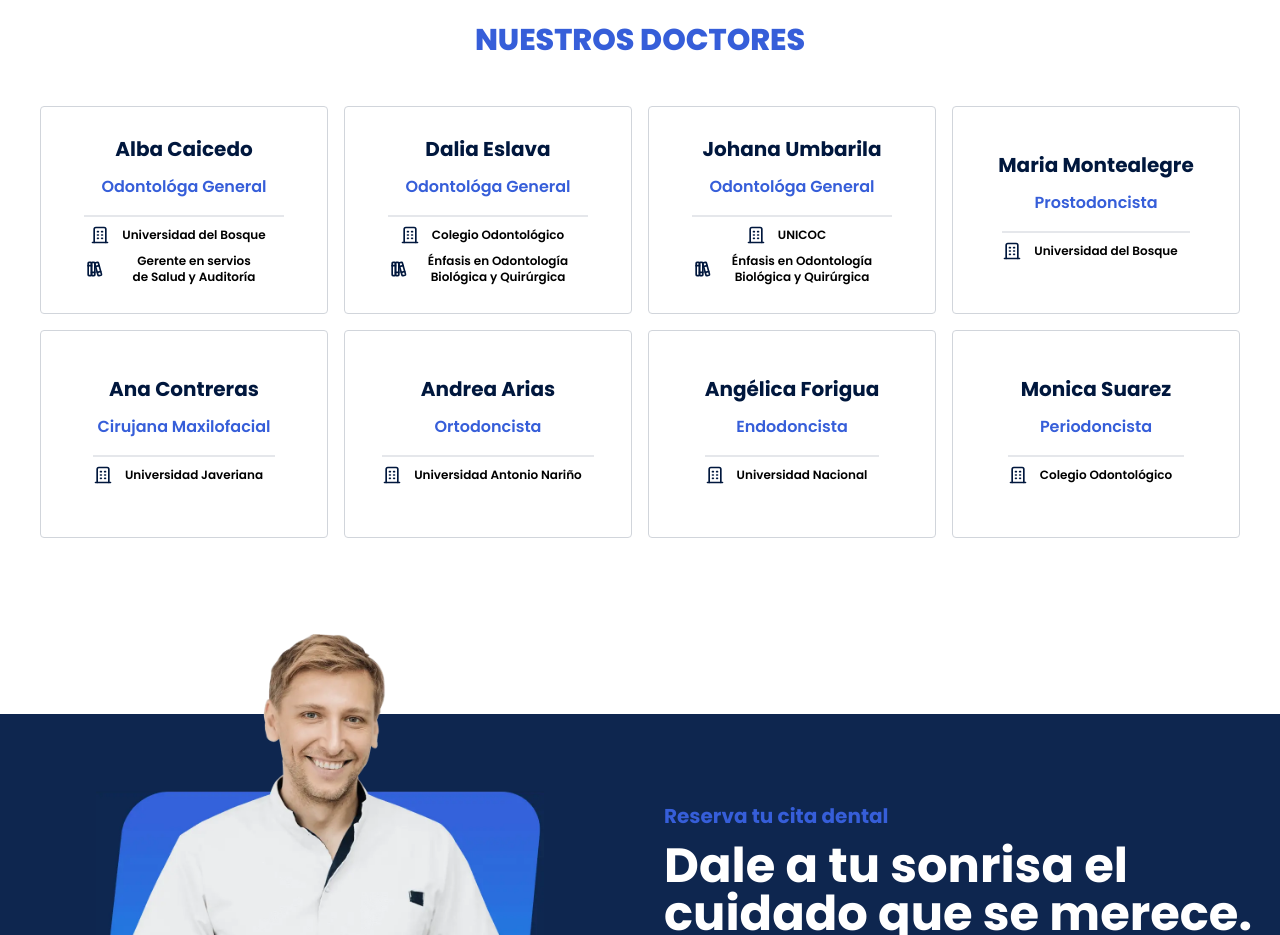
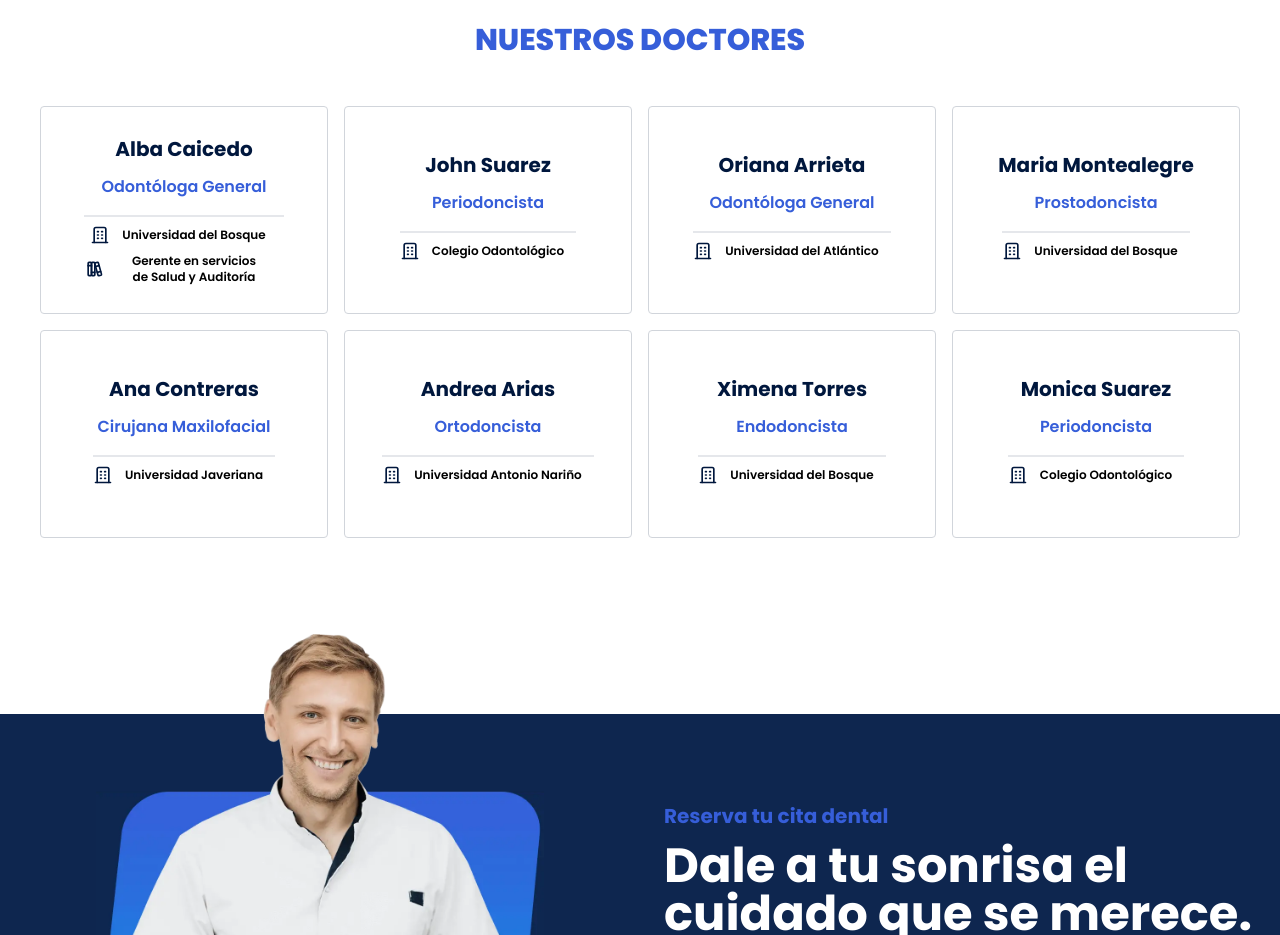
Before and after one commit to Luchooo/youroralhealth, a React (Vite) app: page / in a window 1280 px wide. Shown: the part 2740-3675 px from the top of the page. Built offline with nearby package versions, Linux system fonts and the light colour scheme.

Commit message:
feat: Update section "Nuestros Doctores"

```diff
--- a/src/components/Team/index.tsx
+++ b/src/components/Team/index.tsx
@@ -1,4 +1,48 @@
-import TeamCard from "./TeamCard";
+import TeamCard from './TeamCard';
+
+const teamData = [
+	{
+		name: 'Alba Caicedo',
+		profession: 'Odontóloga General',
+		university: 'Universidad del Bosque',
+		rol: 'Gerente en servicios de Salud y Auditoría',
+	},
+	{
+		name: 'John Suarez',
+		profession: 'Periodoncista',
+		university: 'Colegio Odontológico',
+	},
+	{
+		name: 'Oriana Arrieta',
+		profession: 'Odontóloga General',
+		university: 'Universidad del Atlántico',
+	},
+	{
+		name: 'Maria Montealegre',
+		profession: 'Prostodoncista',
+		university: 'Universidad del Bosque',
+	},
+	{
+		name: 'Ana Contreras',
+		profession: 'Cirujana Maxilofacial',
+		university: 'Universidad Javeriana',
+	},
+	{
+		name: 'Andrea Arias',
+		profession: 'Ortodoncista',
+		university: 'Universidad Antonio Nariño',
+	},
+	{
+		name: 'Ximena Torres',
+		profession: 'Endodoncista',
+		university: 'Universidad del Bosque',
+	},
+	{
+		name: 'Monica Suarez',
+		profession: 'Periodoncista',
+		university: 'Colegio Odontológico',
+	},
+];
 
 function Team() {
 	return (
@@ -9,49 +53,15 @@ function Team() {
 				</p>
 			</div>
 			<section className="flex flex-wrap gap-4 justify-center mx-6">
+				{teamData.map((doctor, index) => (
 					<TeamCard
-          name="Alba Caicedo"
-          profession="Odontológa General"
-          university="Universidad del Bosque"
-          rol="Gerente en servios de Salud y Auditoría"
+						key={index}
+						name={doctor.name}
+						profession={doctor.profession}
+						university={doctor.university}
+						rol={doctor.rol}
 					/>
-        <TeamCard
-          name="Dalia Eslava"
-          profession="Odontológa General"
-          university="Colegio Odontológico"
-          rol="Énfasis en Odontología Biológica y Quirúrgica"
-        />
-        <TeamCard
-          name="Johana Umbarila"
-          profession="Odontológa General"
-          university="UNICOC"
-          rol="Énfasis en Odontología Biológica y Quirúrgica"
-        />
-        <TeamCard
-          name="Maria Montealegre"
-          profession="Prostodoncista"
-          university="Universidad del Bosque"
-        />
-        <TeamCard
-          name="Ana Contreras"
-          profession="Cirujana Maxilofacial"
-          university="Universidad Javeriana"
-        />
-        <TeamCard
-          name="Andrea Arias"
-          profession="Ortodoncista"
-          university="Universidad Antonio Nariño"
-        />
-        <TeamCard
-          name="Angélica Forigua"
-          profession="Endodoncista"
-          university="Universidad Nacional"
-        />
-        <TeamCard
-          name="Monica Suarez"
-          profession="Periodoncista"
-          university="Colegio Odontológico"
-        />
+				))}
 			</section>
 		</section>
 	);
```
Lines whose indentation alone changed are shown as unchanged.
